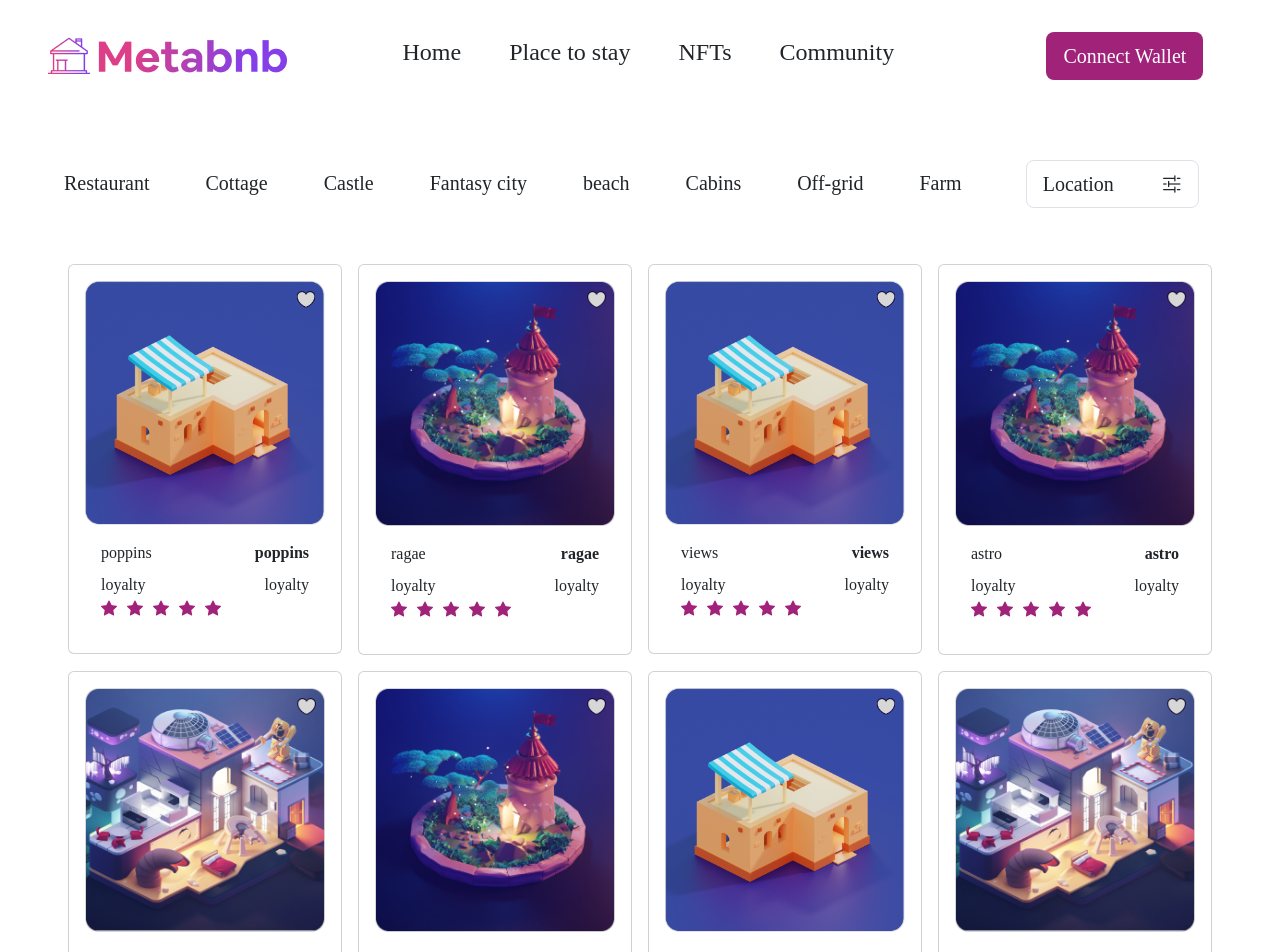
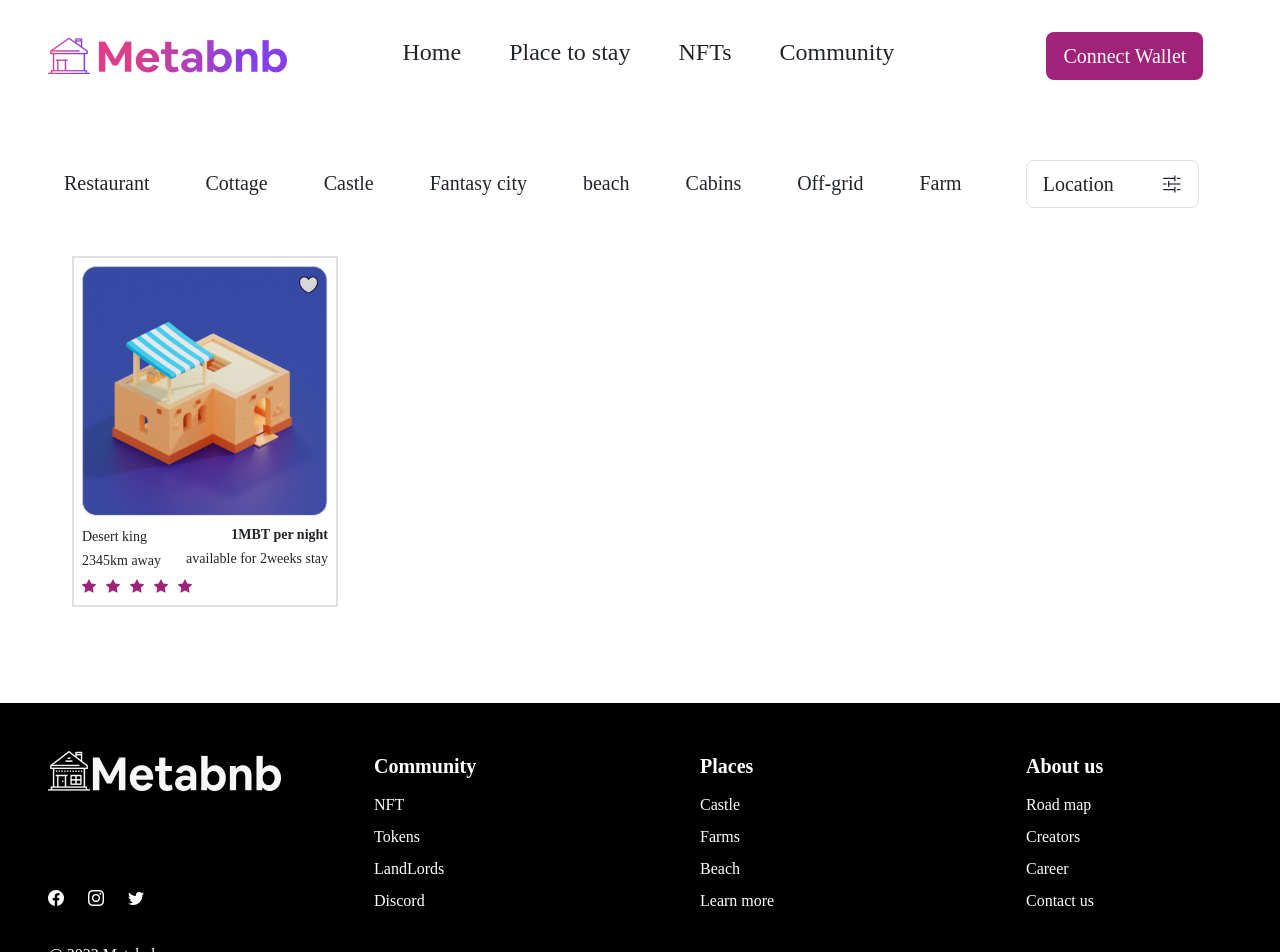
Before and after one commit to Izrael707/hngstage3, a React (Create React App) app: page /place in a window 1280 px wide. Shown: the top 952 px of the page. Built offline with nearby package versions, Linux system fonts and the light colour scheme; a web font is replaced by a local one.

Commit message:
refractor: card and cardlist components

```diff
--- /dev/null
+++ b/src/DummyData.js
@@ -0,0 +1,9 @@
+export const cardData = [
+  {
+    title: "Desert king",
+    price: "1MBT per night",
+    distance: "2345km away",
+    time: "available for 2weeks stay",
+    logo: "nft01.png"
+  },
+]
--- a/src/Home.js
+++ b/src/Home.js
@@ -1,4 +1,5 @@
 import Card from "./components/Card";
+import { cardData } from "./DummyData";
 
 const Home = () => {
   return (
@@ -69,56 +70,12 @@ const Middle = () => {
   );
 }
 
-// dummy data
-const cardData = [
-  {
-    title: "poppins",
-    text: "loyalty",
-    logo: "nft01.png"
-  },
-  {
-    title: "ragae",
-    text: "loyalty",
-    logo: "nft02.png"
-  },
-  {
-    title: "views",
-    text: "loyalty",
-    logo: "nft01.png"
-  },
-  {
-    title: "astro",
-    text: "loyalty",
-    logo: "nft02.png"
-  },
-  {
-    title: "johnny",
-    text: "loyalty",
-    logo: "nft03.png"
-  },
-  {
-    title: "baking",
-    text: "loyalty",
-    logo: "nft02.png"
-  },
-  {
-    title: "soda",
-    text: "loyalty",
-    logo: "nft01.png"
-  },
-  {
-    title: "illumi",
-    text: "loyalty",
-    logo: "nft03.png"
-  }
-]
-
 const CardList = () => {
   return (
-    <div class="row px-4 py-2 px-xl-5">
+    <div class="row px-2 py-5 px-lg-4">
       {cardData.map((info, id) => (
-        <div class="col-12 col-md-6 col-xl-3 p-2" key={id}>
-          <Card title={info.title} text={info.text} logo={info.logo} />
+        <div className="col-12 col-md-6 col-lg-3" key={id}>
+          <Card title={info.title} price={info.price} distance={info.distance} time={info.time} logo={info.logo} />
         </div>
       ))}
     </div>
--- a/src/Place.js
+++ b/src/Place.js
@@ -1,5 +1,6 @@
 import { Link } from "react-router-dom";
 import Card from "./components/Card";
+import { cardData } from "./DummyData";
 
 const Place = () => {
   return (
@@ -41,56 +42,12 @@ const Place = () => {
   );
 }
 
-// dummy data
-const cardData = [
-  {
-    title: "poppins",
-    text: "loyalty",
-    logo: "nft01.png"
-  },
-  {
-    title: "ragae",
-    text: "loyalty",
-    logo: "nft02.png"
-  },
-  {
-    title: "views",
-    text: "loyalty",
-    logo: "nft01.png"
-  },
-  {
-    title: "astro",
-    text: "loyalty",
-    logo: "nft02.png"
-  },
-  {
-    title: "johnny",
-    text: "loyalty",
-    logo: "nft03.png"
-  },
-  {
-    title: "baking",
-    text: "loyalty",
-    logo: "nft02.png"
-  },
-  {
-    title: "soda",
-    text: "loyalty",
-    logo: "nft01.png"
-  },
-  {
-    title: "illumi",
-    text: "loyalty",
-    logo: "nft03.png"
-  }
-]
-
 const CardList = () => {
   return (
-    <div class="row px-3 py-5 px-lg-4">
+    <div class="row px-2 py-5 px-lg-4">
       {cardData.map((info, id) => (
-        <div class="col-12 col-md-6 col-xl-3 p-2" key={id}>
-          <Card title={info.title} text={info.text} logo={info.logo} />
+        <div className="col-12 col-md-6 col-lg-3" key={id}>
+          <Card title={info.title} price={info.price} distance={info.distance} time={info.time} logo={info.logo} />
         </div>
       ))}
     </div>
--- a/src/components/Card.js
+++ b/src/components/Card.js
@@ -1,18 +1,18 @@
-const Card = ({ title, text, logo }) => {
+const Card = ({ title, price, distance, time, logo }) => {
   return (
-    <div class="card p-3">
-      <img src={logo} class="card-img-top" alt="nfts" />
-      <div class="card-body">
-        <div class="card-title d-flex justify-content-between">
-          <span className="fs-6">{title}</span>
-          <span className="fs-6 fw-semibold">{title}</span>
+    <div className="border border-2 p-2">
+      <div>
+        <img src={logo} alt="NFTs" className="img-fluid" />
       </div>
-        <div class="card-text d-flex justify-content-between">
-          <span className="fs-6 text-break">{text}</span>
-          <span className="fs-6 text-break">{text}</span>
+      <div className="pt-2">
+        <span className="small">{title}</span>
+        <span className="small float-end fw-semibold">{price}</span>
       </div>
       <div>
-          <div className="ratings">
+        <span className="small">{distance}</span>
+        <span className="small float-end">{time}</span>
+      </div>
+      <div className="small pt-1">
         <i class="bi bi-star-fill"></i>
         <i class="bi bi-star-fill"></i>
         <i class="bi bi-star-fill"></i>
@@ -20,8 +20,6 @@ const Card = ({ title, text, logo }) => {
         <i class="bi bi-star-fill"></i>
       </div>
     </div>
-      </div>
-    </div>
   );
 }
 
```
Lines whose indentation alone changed are shown as unchanged.
